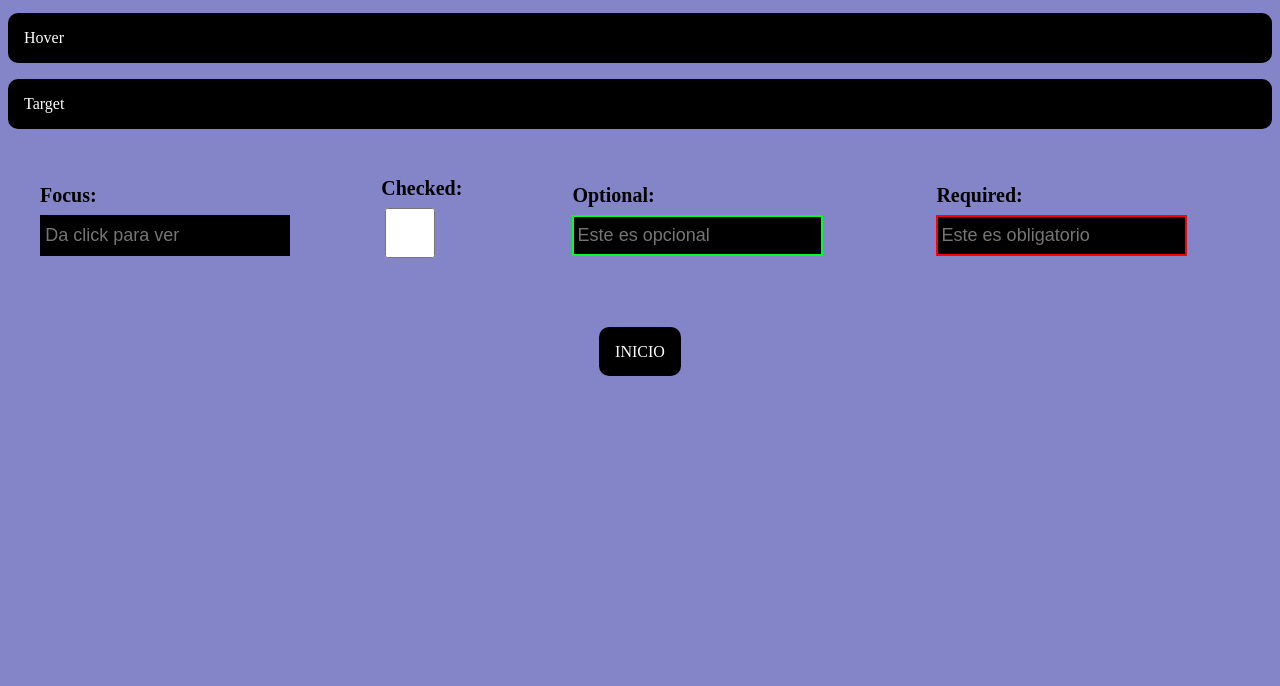
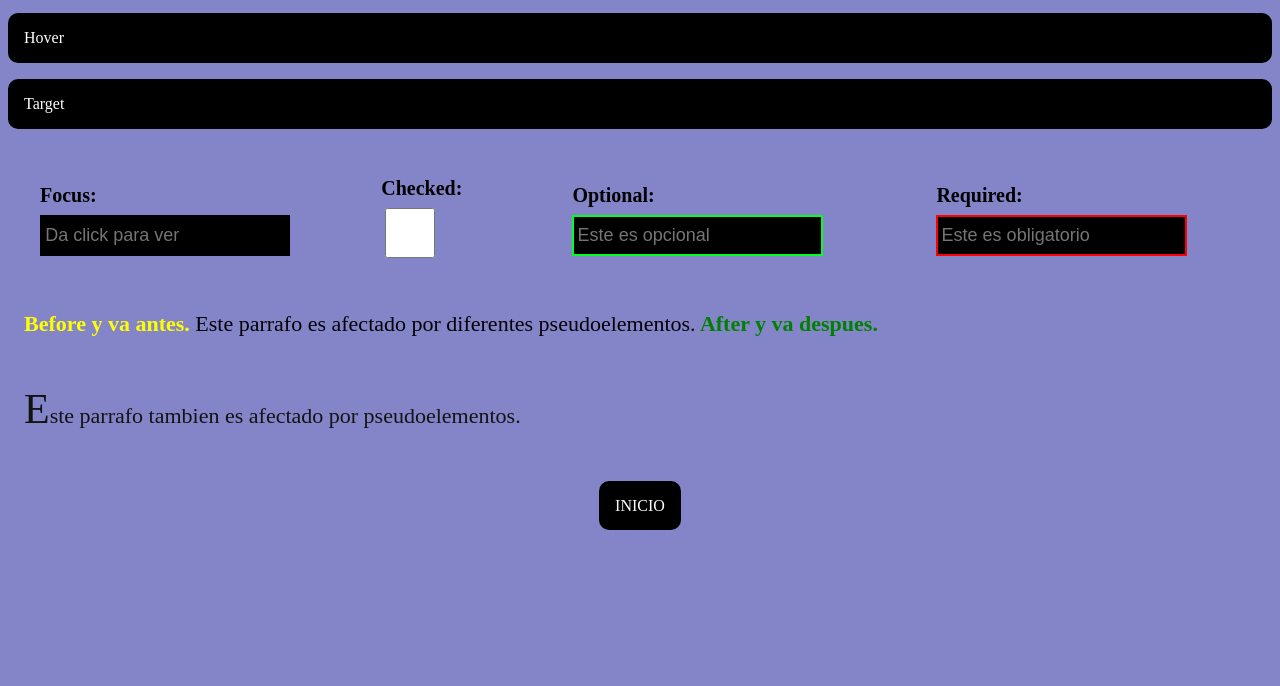
Before and after one commit to Gabo19x/CSSlearn, a website: page src/classes.html in a window 1280 px wide. Shown: the part 114-800 px from the top of the page. Drawn offline with nearby package versions, Linux system fonts and the light colour scheme.

Commit message:
Pseudoelements page 01

```diff
--- a/src/classes.html
+++ b/src/classes.html
@@ -27,6 +27,10 @@
                 <label>Required: <input type="text" placeholder="Este es obligatorio" class="Req" required></label>
             </form>
         </section>
+        <section>
+            <p class="Elemento1">Este parrafo es afectado por diferentes pseudoelementos.</p>
+            <p class="Elemento2">Este parrafo tambien es afectado por pseudoelementos.</p>
+        </section>
     </main>
 
     <footer>
--- a/src/scss/styleclasses.scss
+++ b/src/scss/styleclasses.scss
@@ -100,3 +100,31 @@ main{
     border: 2px solid rgb(255, 0, 0);
     color: rgb(255, 0, 0);
 }
+
+.Elemento1 {
+    font-size: 22px;
+
+    &::after {
+        content: " After y va despues.";
+        color: green;
+        font-weight: bolder;
+    }
+
+    &::before {
+        content: "Before y va antes. ";
+        color: yellow;
+        font-weight: bolder;
+    }
+}
+
+.Elemento2 {
+    font-size: 22px;
+
+    &::first-letter {
+        font-size: 42px
+    }
+
+    &::first-line {
+        color: rgb(19, 19, 19);
+    }
+}
```
Also changed, not shown: src/index.html (+1 -1 lines), README.md, src/scss/styleclasses.css, 1 other file.
